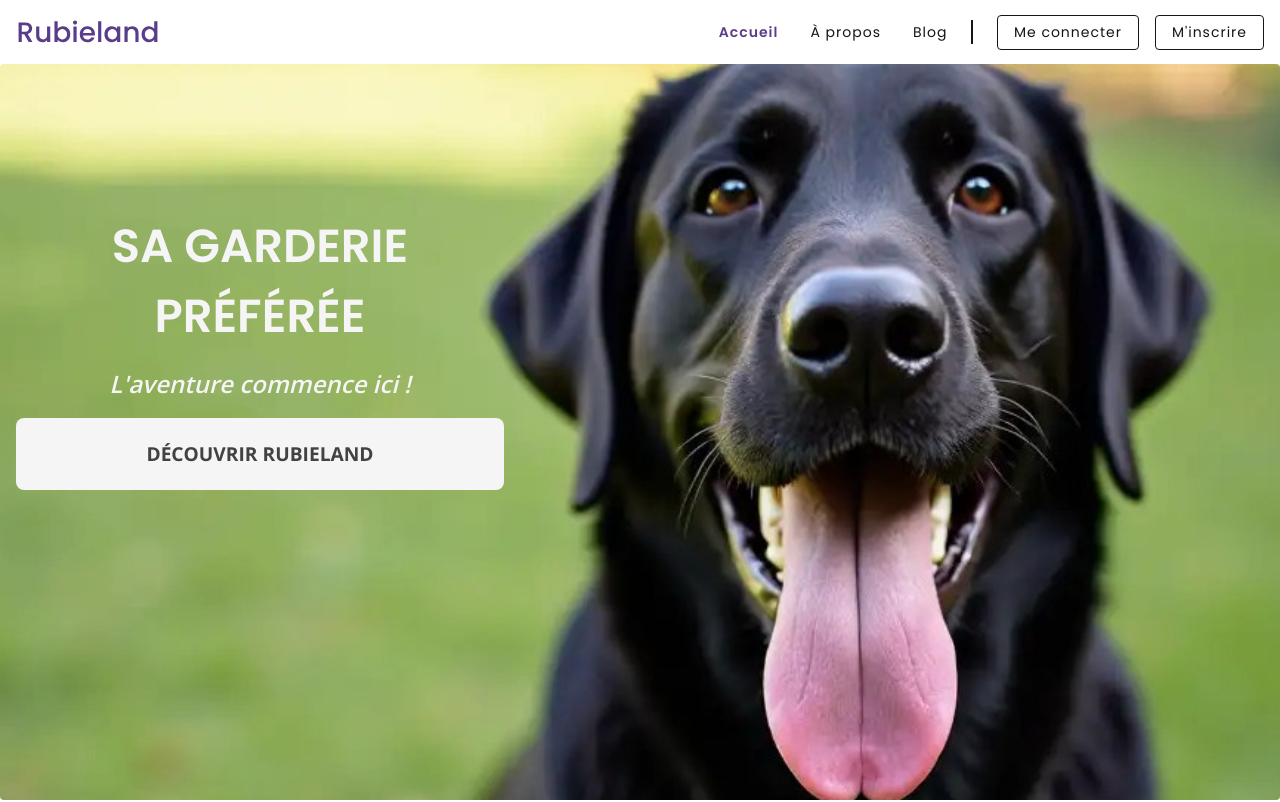
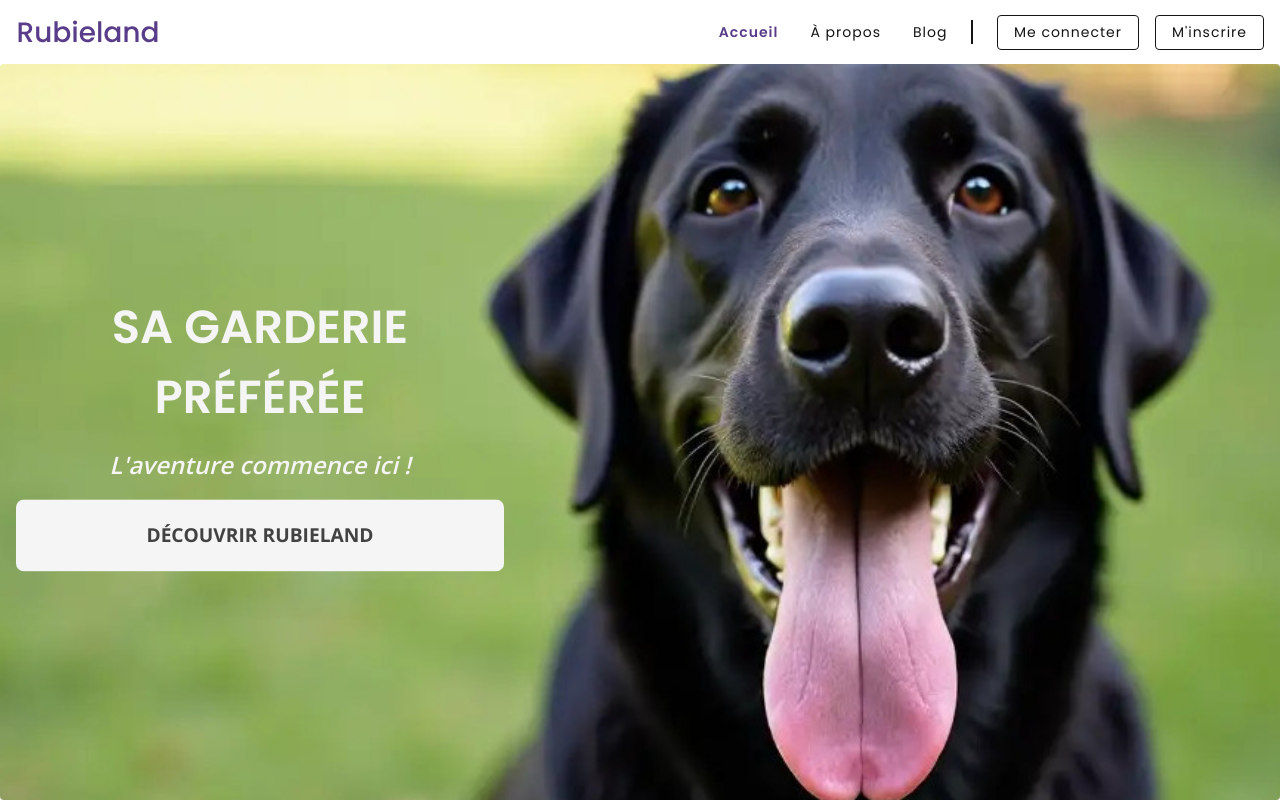
Before and after one commit to rubieland/rubieland, a React (Vite) app in the folder frontend/: page / in a window 1280 px wide. Shown: the top 802 px of the page. Built offline with nearby package versions, Linux system fonts and the light colour scheme; no server answers.

Commit message:
styles(Banner): center vertically text and CTA

```diff
--- a/frontend/src/ui/pages/Home/styles/Banner.scss
+++ b/frontend/src/ui/pages/Home/styles/Banner.scss
@@ -24,11 +24,12 @@
     .banner-content {
       max-width: calc(40% - 1.5rem);
       @include flex-center-column;
+      transform: translateY(-50%);
       text-align: center;
       position: absolute;
       left: 1rem;
       z-index: 1;
-      top: 20%;
+      top: 50%;
 
       h1 {
         font-size: clamp(1.5rem, 3vw + 0.5rem, 4rem);
```
